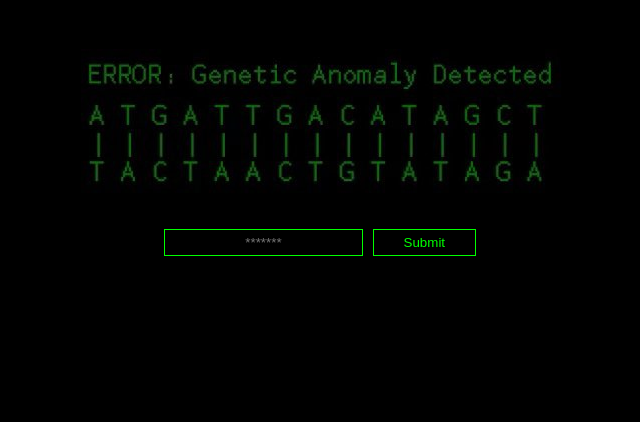
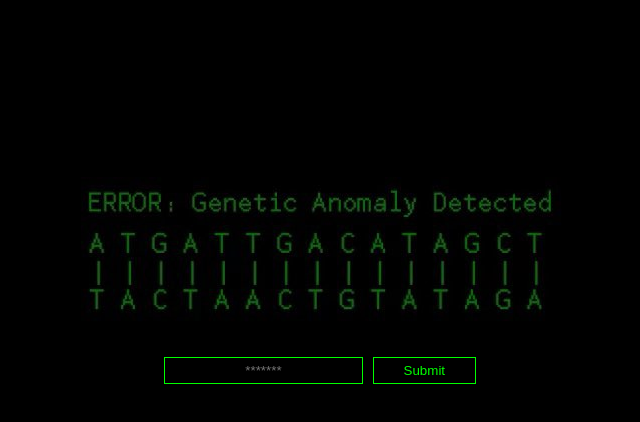
Before and after one commit to Secret-Squid/Secret-Squid.github.io, a plain HTML site: page GA.html in a window 1280 px wide. Shown: the part 172-594 px from the top of the page, without its empty margins (320-960 px from the left). Drawn offline with Linux system fonts and the light colour scheme.

Commit message:
Update GA.html

```diff
--- a/GA.html
+++ b/GA.html
@@ -8,7 +8,7 @@
             color: #00FF00;
             font-family: 'Courier New', Courier, monospace;
             text-align: center;
-            padding-top: 15%;
+            padding-top: 25%;
         }
         input, button {
             background-color: black;
```
